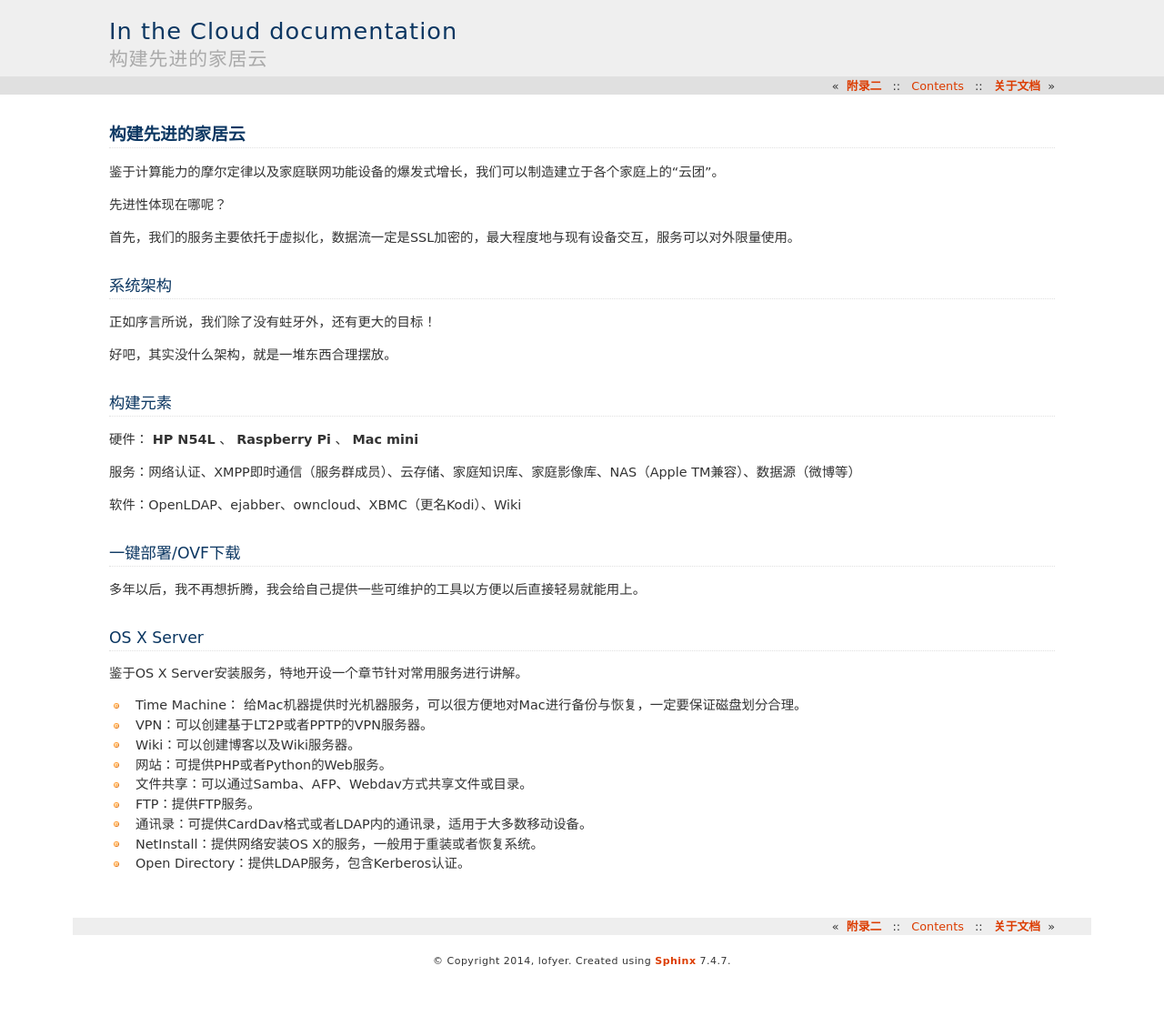
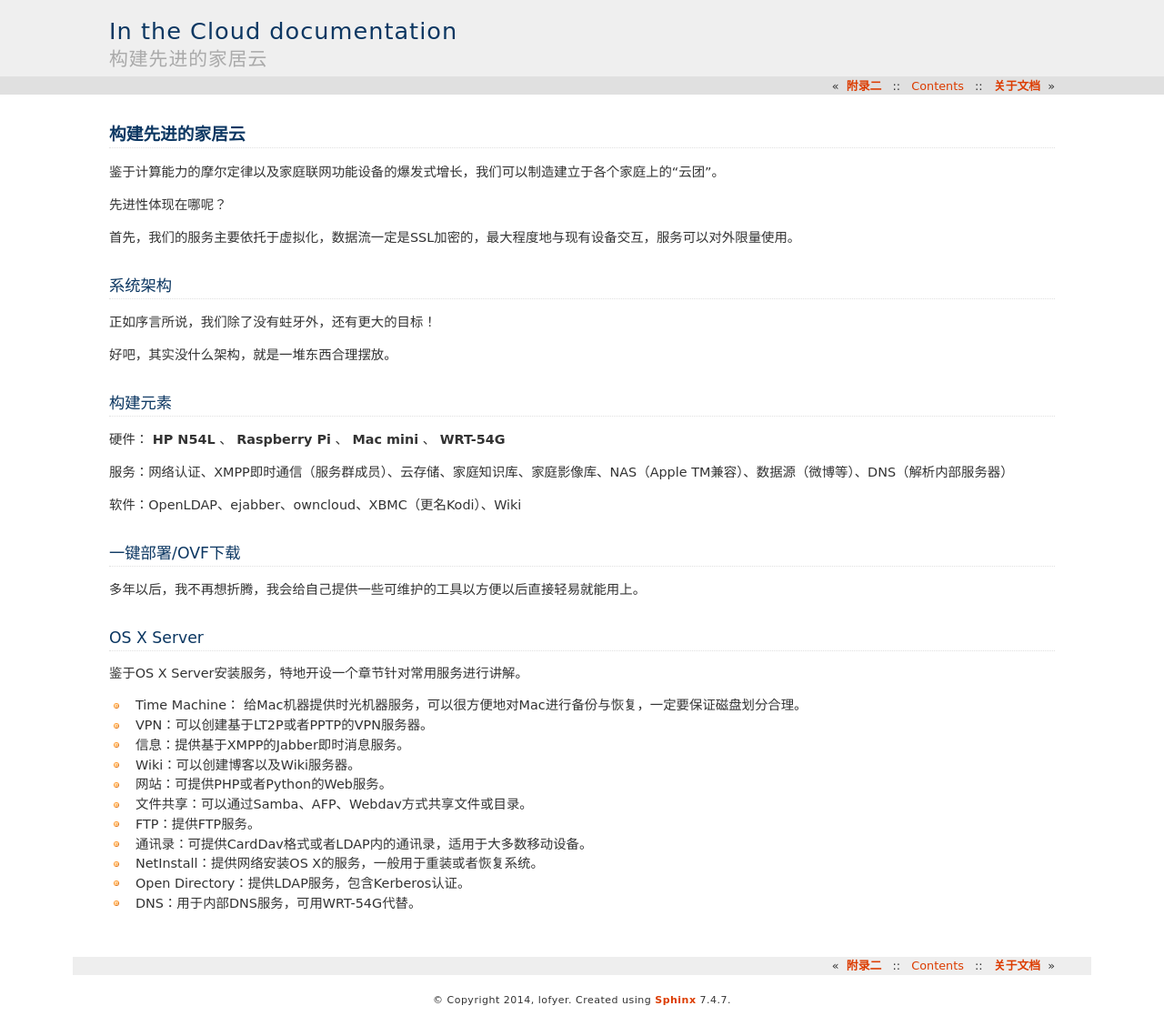
Before and after one commit to lofyer/InTheCloud, a Sphinx documentation site: the page built from source/posts/exp.rst, in a window 1280 px wide. Shown: the whole page at 91% size. Built offline with Sphinx 7.4.7, drawn with Linux system fonts in a browser that asks for light colours; formulas are drawn with MathJax 3; before the commit the page ends 1073 px from its top, so only the background shows below that.

Commit message:
更新实践云

```diff
--- a/source/posts/exp.rst
+++ b/source/posts/exp.rst
@@ -18,9 +18,9 @@
 构建元素
 --------
 
-硬件： **HP N54L** 、 **Raspberry Pi** 、 **Mac mini**
+硬件： **HP N54L** 、 **Raspberry Pi** 、 **Mac mini** 、 **WRT-54G**
 
-服务：网络认证、XMPP即时通信（服务群成员）、云存储、家庭知识库、家庭影像库、NAS（Apple TM兼容）、数据源（微博等）
+服务：网络认证、XMPP即时通信（服务群成员）、云存储、家庭知识库、家庭影像库、NAS（Apple TM兼容）、数据源（微博等）、DNS（解析内部服务器）
 
 软件：OpenLDAP、ejabber、owncloud、XBMC（更名Kodi）、Wiki
 
@@ -38,6 +38,8 @@ OS X Server
 
 - VPN：可以创建基于LT2P或者PPTP的VPN服务器。
 
+- 信息：提供基于XMPP的Jabber即时消息服务。
+
 - Wiki：可以创建博客以及Wiki服务器。
 
 - 网站：可提供PHP或者Python的Web服务。
@@ -51,3 +53,5 @@ OS X Server
 - NetInstall：提供网络安装OS X的服务，一般用于重装或者恢复系统。
 
 - Open Directory：提供LDAP服务，包含Kerberos认证。
+
+- DNS：用于内部DNS服务，可用WRT-54G代替。
```
